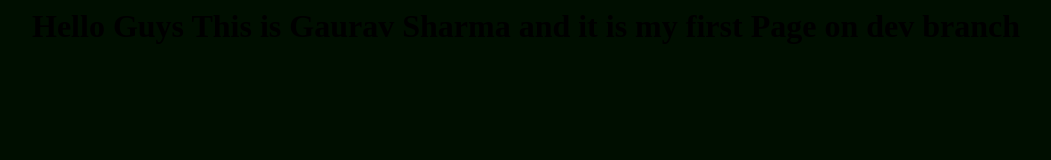
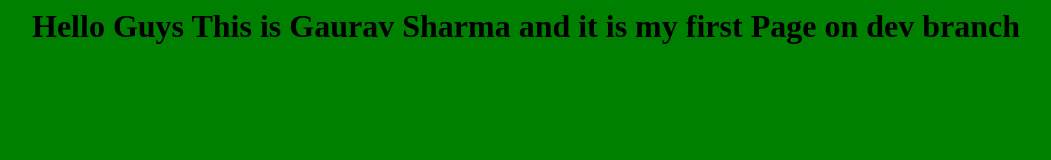
Before and after one commit to gauravsharmaa3/devops, a plain HTML site: page index.html in a window 1280 px wide. Shown: the whole page, without its empty margins (114-1165 px from the left). Drawn offline with Linux system fonts and the light colour scheme.

Commit message:
dev branch change

```diff
--- a/index.html
+++ b/index.html
@@ -3,7 +3,7 @@
 		<title> This is My Dev Branch </title>
 	</head>
 
-	<body bgcolor=re>
+	<body bgcolor=Green>
 		<center>
 		<h1> Hello Guys This is Gaurav Sharma and it is my first Page on dev branch </h1>
 		</center>
```
